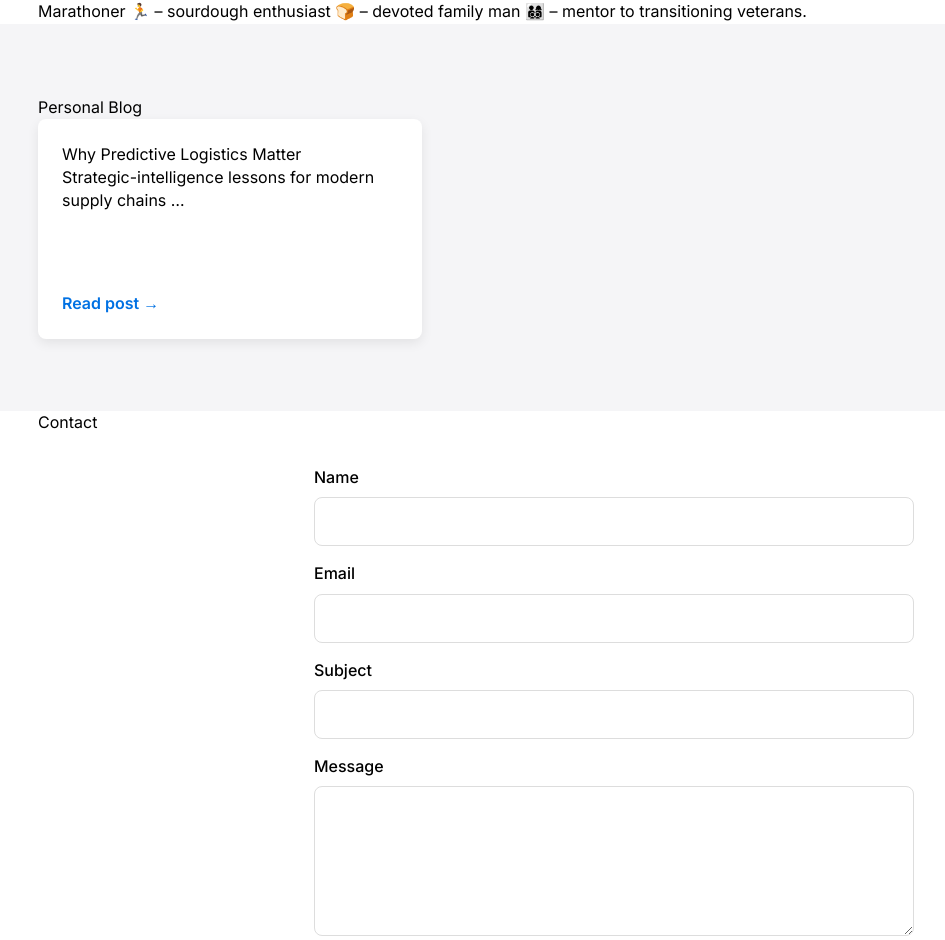
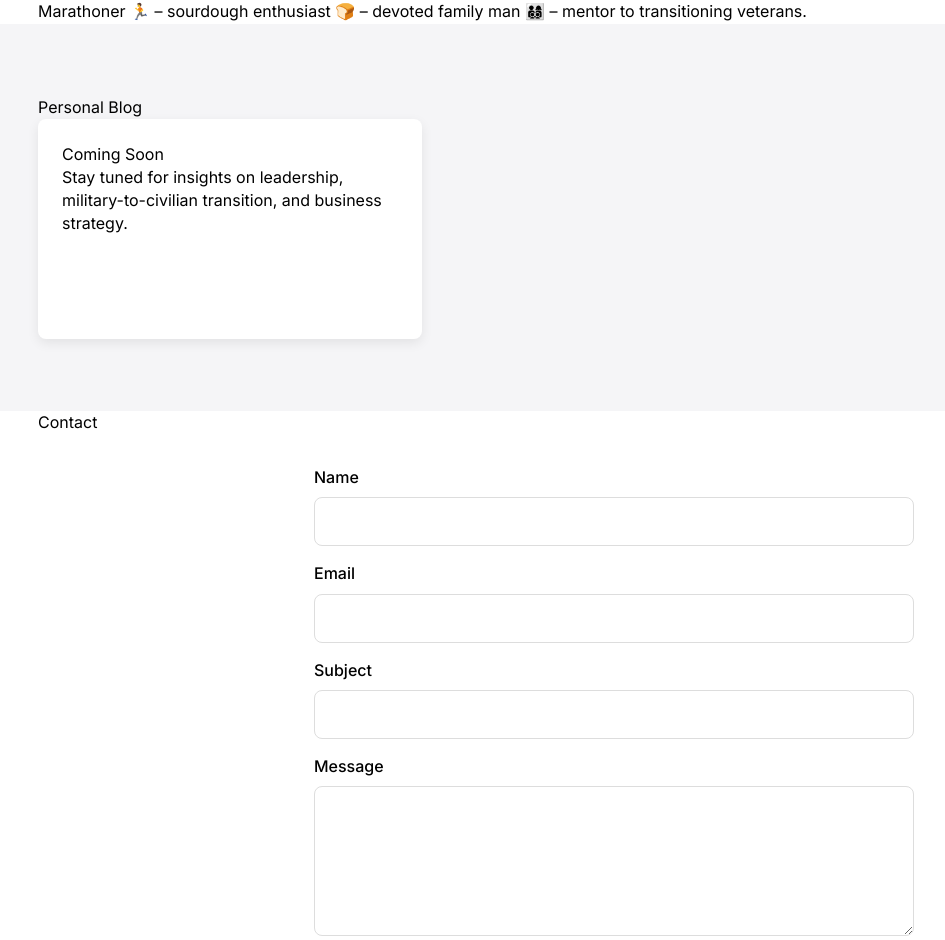
Before and after one commit to csnowden11/camdensnowden.com, a Next.js app: page / in a window 1280 px wide. Shown: the part 2212-3152 px from the top of the page, without its empty margins (26-971 px from the left). Built offline with nearby package versions, Linux system fonts and the light colour scheme.

Commit message:
Update page.tsx

```diff
--- a/src/app/page.tsx
+++ b/src/app/page.tsx
@@ -246,9 +246,8 @@ export default function Home() {
           <h2>Personal Blog</h2>
           <div className="row">
             <div className="col-4 post-card">
-              <h3>Why Predictive Logistics Matter</h3>
-              <p>Strategic-intelligence lessons for modern supply chains …</p>
-              <a href="/posts/predictive-logistics.html">Read post →</a>
+              <h3>Coming Soon</h3>
+              <p>Stay tuned for insights on leadership, military-to-civilian transition, and business strategy.</p>
             </div>
           </div>
         </div>
```
